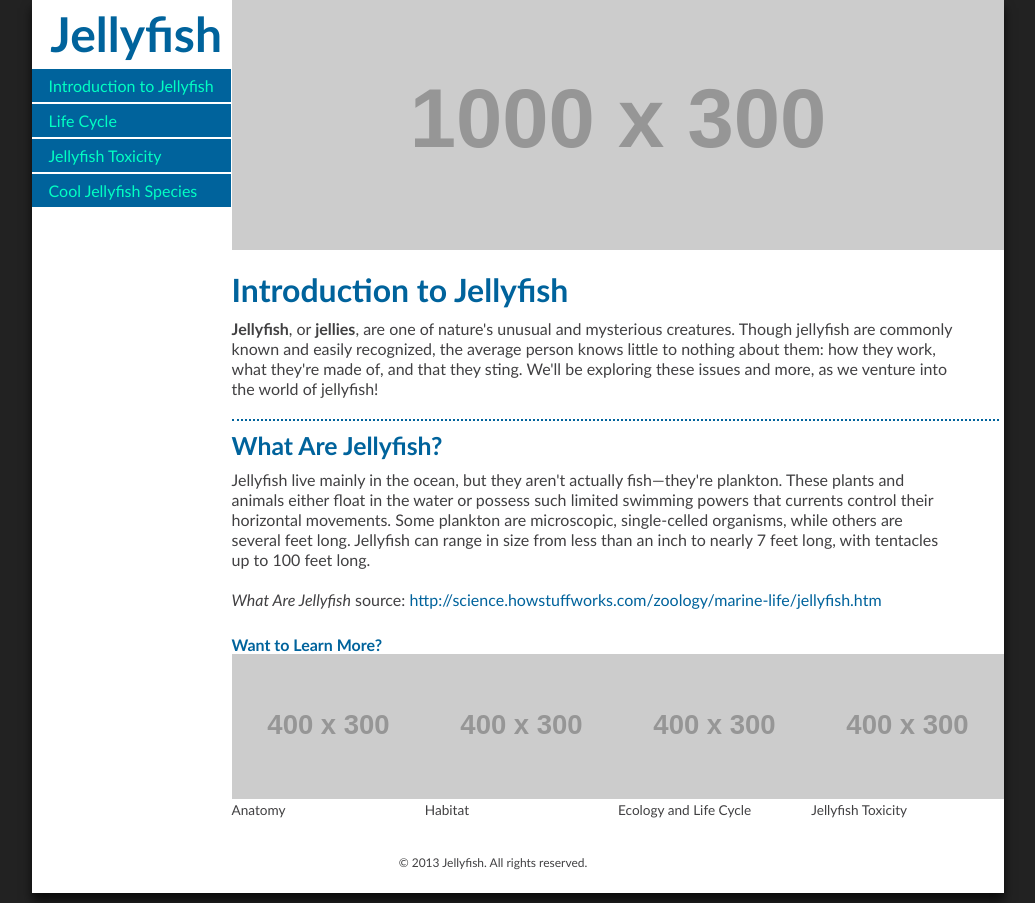
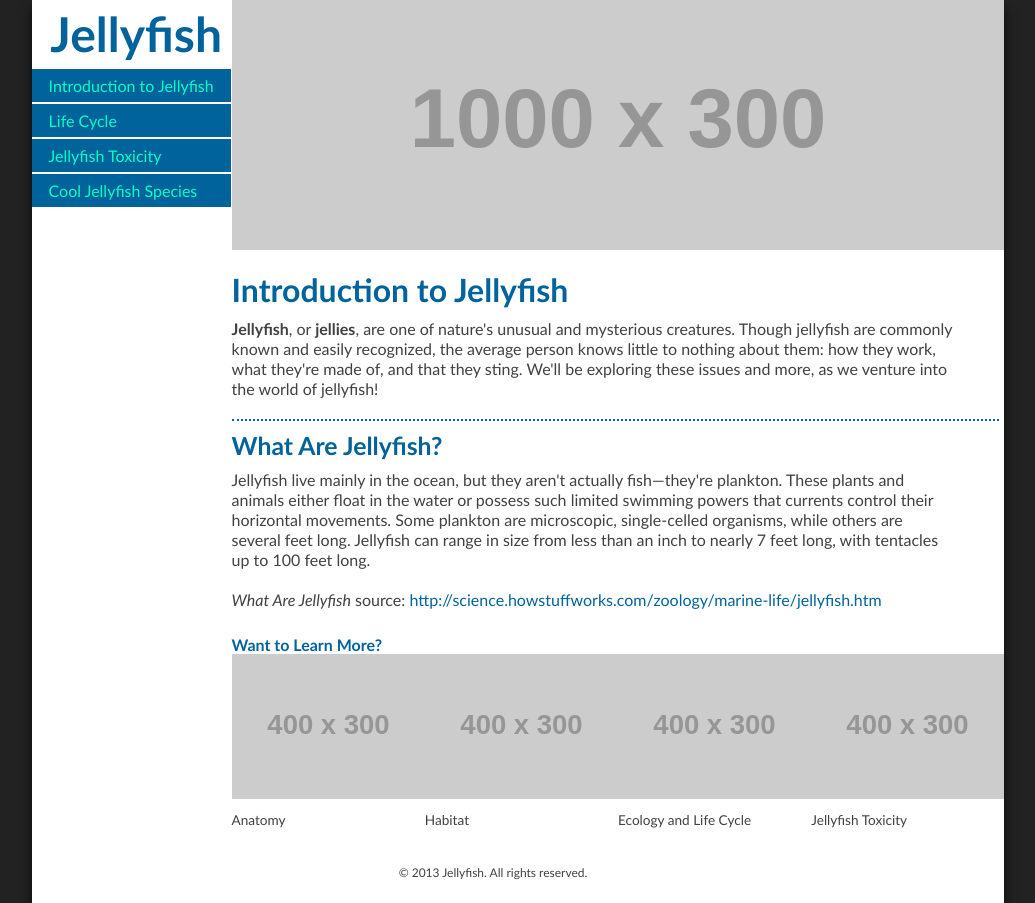
Before and after one commit to lim00074/large-data-website, a Jekyll site: the page built from index.html, in a window 1280 px wide. Shown: the whole page, without its empty margins (122-1157 px from the left). Built offline with Jekyll 4.4.1, drawn with Linux system fonts in a browser that asks for light colours; Markdown is read by kramdown in place of the engine named in the settings.

Commit message:
Edited CSS

```diff
--- a/css/jellyfish.css
+++ b/css/jellyfish.css
@@ -36,7 +36,12 @@
 
 figcaption {
 	font-size: 0.85rem;
-	margin: 0 5px 20px 15px;
+	margin: 10px 5px 20px 15px;
+	text-align: left;
+}
+
+.img-margin-bottom {
+	margin-bottom: 20px;
 }
 
 .img-banner {
@@ -44,6 +49,45 @@
 	background-size: cover;
 	width: 100%;
 	height: 250px;
+}
+
+.bucket-container{
+	display: block;
+}
+
+.bucket-dummy {
+	margin-top: 0;
+}
+
+.bucket-element {
+	width: 100%;
+	height: 200px;
+	border-radius: 0;
+}
+
+.bucket-anatomy {
+	background: url("http://placehold.it/400x300") no-repeat center center;
+	background-size: cover;
+}
+
+.bucket-habitat {
+	background: url("http://placehold.it/400x300") no-repeat center center;
+	background-size: cover;
+}
+
+.bucket-ecology {
+	background: url("http://placehold.it/400x300") no-repeat center center;
+	background-size: cover;
+}
+
+.bucket-toxicity {
+	background: url("http://placehold.it/400x300") no-repeat center center;
+	background-size: cover;
+}
+
+.img-toxicity {
+	float: none;
+	margin-right: 0;
 }
 
 @media only screen and (min-width: 40em) {
@@ -59,9 +103,32 @@
 	figcaption {
 		margin-left: 0;
 	}
+
+	.bucket-container{
+		display: inline-block;
+	}
+
+	.bucket-dummy {
+		margin-top: 10px;
+	}
+
+	.bucket-element {
+		width: 100px;
+		height: 100px;
+		border-radius: 100px;
+		box-shadow: 0px 4px 8px rgba(0, 0, 0, 0.3);
+	}
+
+	.img-toxicity {
+		float: left;
+		width: 37%;
+		margin-right: 10px;
+		margin-bottom: 5px;
+	}
+
 }
 
-@media only screen and (min-width: 50em) {
+@media only screen and (min-width: 60em) {
 	body {
 		margin: 0 12%;
 		box-shadow: 0px 8px 10px rgba(0, 0, 0, 0.7);
@@ -69,9 +136,23 @@
 
 }
 
+@media only screen and (min-width: 70em) {
+	.bucket-element {
+		width: 150px;
+		height: 150px;
+		border-radius: 150px;
+	}
+}
+
 @media only screen and (min-width: 100em) {
 	.main {
 		margin-left: 300px;
+	}
+
+	.bucket-element {
+		width: 200px;
+		height: 200px;
+		border-radius: 200px;
 	}
 }
 
@@ -197,19 +278,23 @@
 	margin: 0px 13px 20px 15px;
 }
 
-ul,
-ol {
-	list-style: none;
+ol li {
+	margin: 0 33px;
+	padding-bottom: 20px;
 }
 
 ul {
+	list-style: none;
 	margin: 0;
 	padding-left: 0;
 }
 
-.li-jelly-types {
-	margin: 0 20px;
+.ul-padding {
 	padding-bottom: 20px;
+}
+
+.li-bullets {
+	margin: 0 33px;
 	list-style: disc;
 }
 
@@ -224,9 +309,13 @@
 	p {
 		margin-left: 0;
 	}
+
+	.li-bullets {
+		margin: 0 20px;
+	}
 }
 
-@media only screen and (min-width: 50em) {
+@media only screen and (min-width: 60em) {
 	p {
 		margin-right: 50px;
 	}
```
